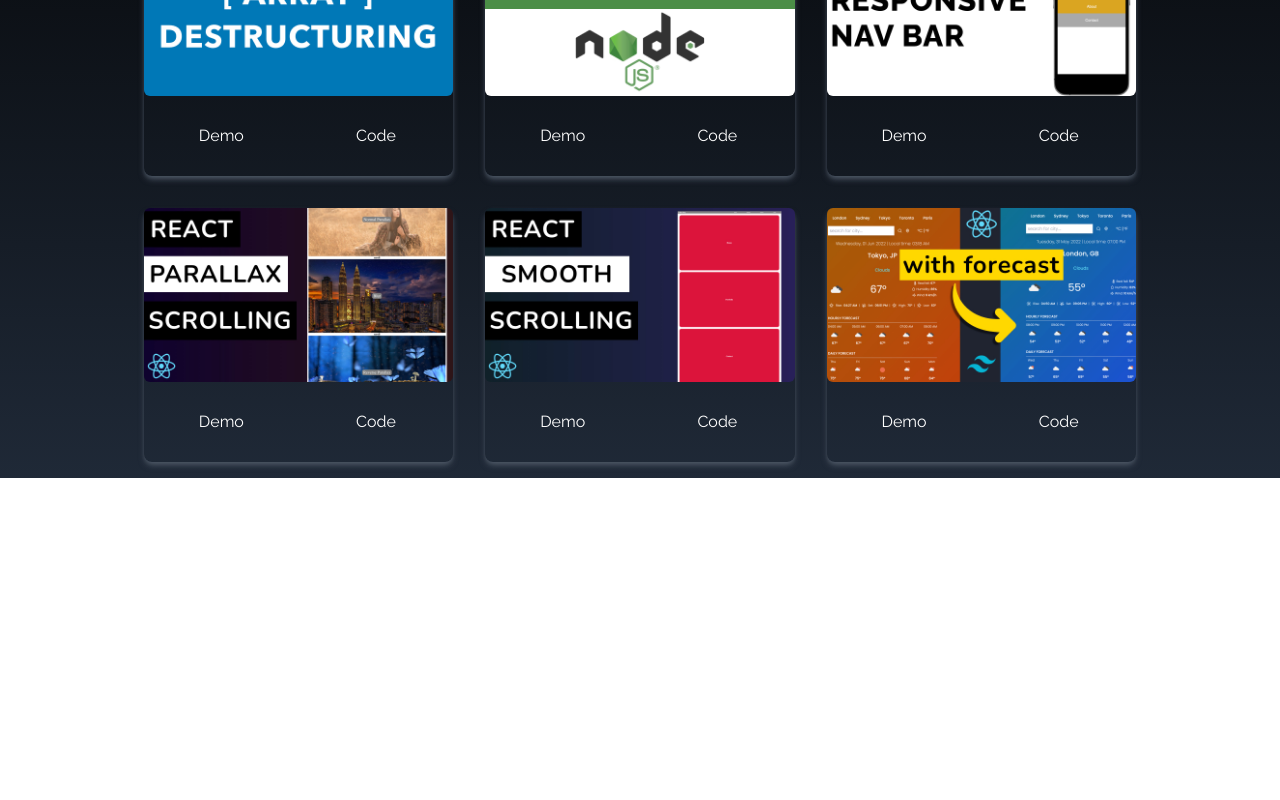
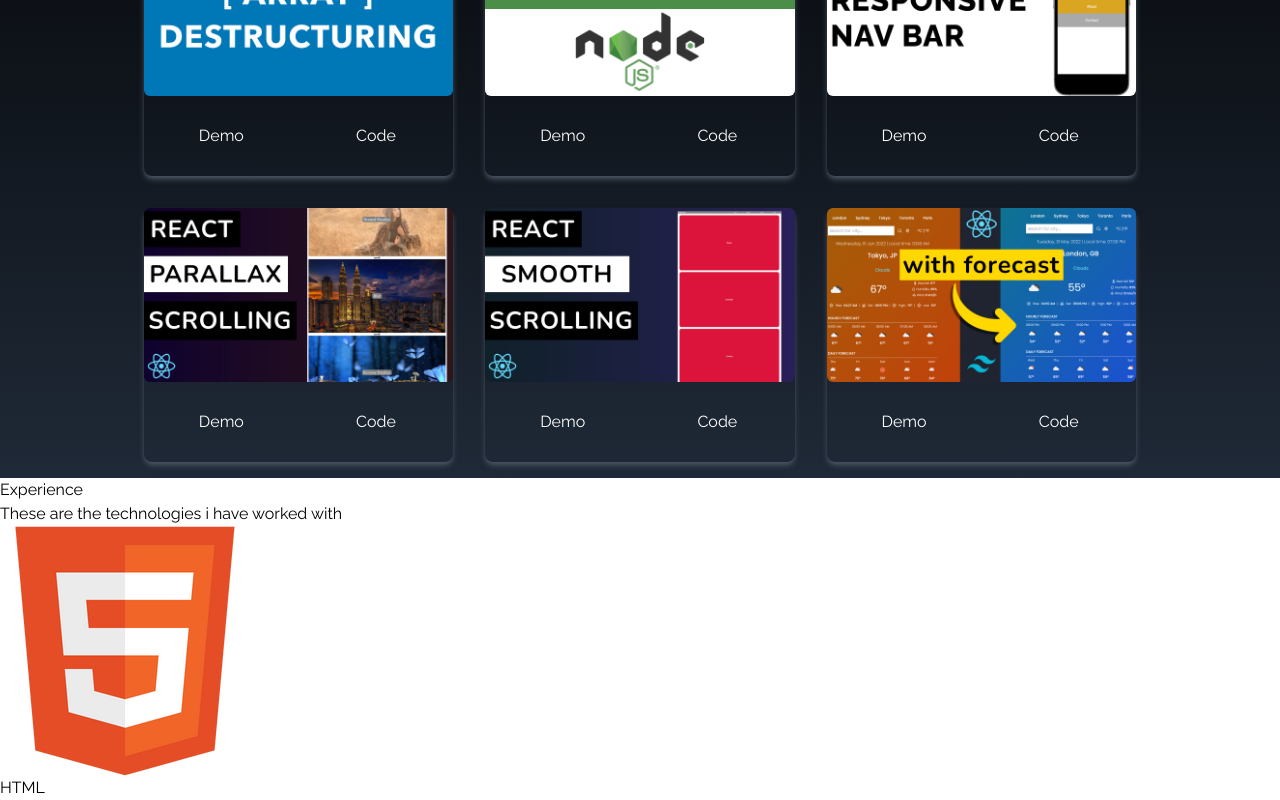
Before and after one commit to Francisomondi/Francis_potfolio, a React (Create React App) app: page / in a window 1280 px wide. Shown: the part 1922-2722 px from the top of the page. Before the commit the page ends 2400 px from the top, so only its background shows below. Built offline with nearby package versions, Linux system fonts and the light colour scheme; a web font is replaced by a local one.

Commit message:
Experience jsx display

```diff
--- a/src/App.js
+++ b/src/App.js
@@ -1,4 +1,5 @@
 import About from "./components/About";
+import Experience from "./components/Experience";
 import Home from "./components/Home";
 import NavBar from "./components/NavBar";
 import Portfolio from "./components/Portfolio";
@@ -14,6 +15,7 @@ function App() {
       <Home />
       <About />
       <Portfolio />
+      <Experience />
 
 
       <SocialLinks />
--- /dev/null
+++ b/src/components/Experience.jsx
@@ -0,0 +1,32 @@
+import React from 'react'
+import css from "../assets/css.png"
+import github from "../assets/github.png"
+import html from "../assets/html.png"
+import javascript from "../assets/javascript.png"
+import nextjs from "../assets/node.png"
+import node from "../assets/nextjs.png"
+import reactImage from "../assets/react.png"
+import tailwind from "../assets/tailwind.png"
+
+
+const Experience = () => {
+    return (
+        <div>
+            <div>
+                <div>
+                    <p>Experience</p>
+                    <p>These are the technologies i have worked with</p>
+                </div>
+            </div>
+
+            <div>
+                <div>
+                    <img src={html} alt='#' />
+                    <p>HTML</p>
+                </div>
+            </div>
+        </div>
+    )
+}
+
+export default Experience
```
